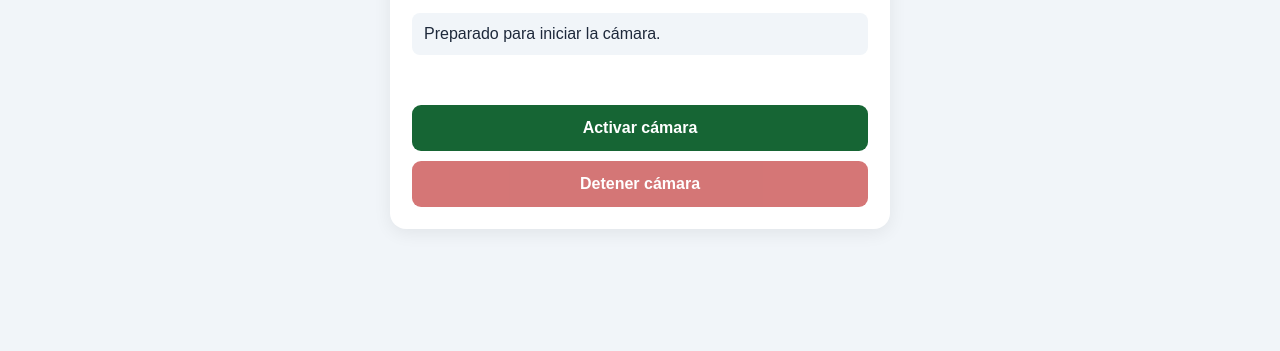
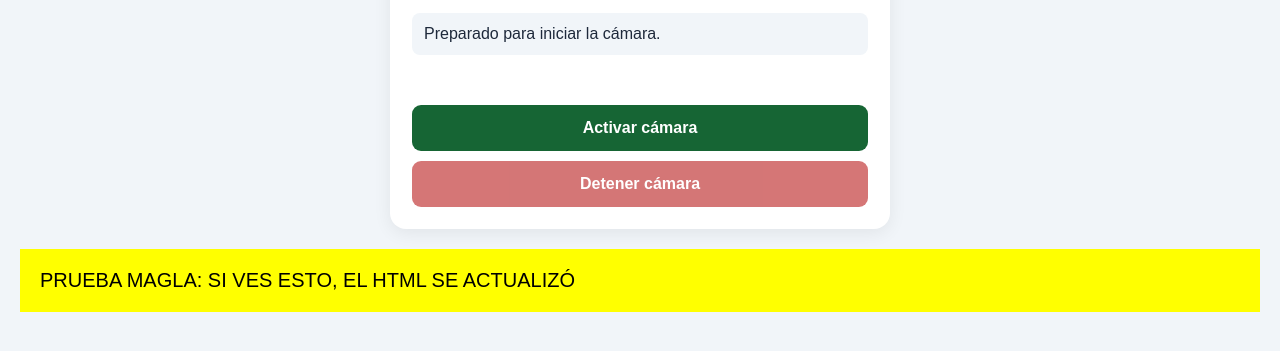
Before and after one commit to inspectorsstinvmagla-creator/lector-qr-magla, a plain HTML site: page index.html in a window 1280 px wide. Shown: the part 133-484 px from the top of the page. Drawn offline with Linux system fonts and the light colour scheme.

Commit message:
Update index.html

```diff
--- a/index.html
+++ b/index.html
@@ -410,5 +410,8 @@
       });
     })();
   </script>
+  <div style="padding:20px;background:yellow;color:black;font-size:20px">
+  PRUEBA MAGLA: SI VES ESTO, EL HTML SE ACTUALIZÓ
+</div>
 </body>
 </html>
```
